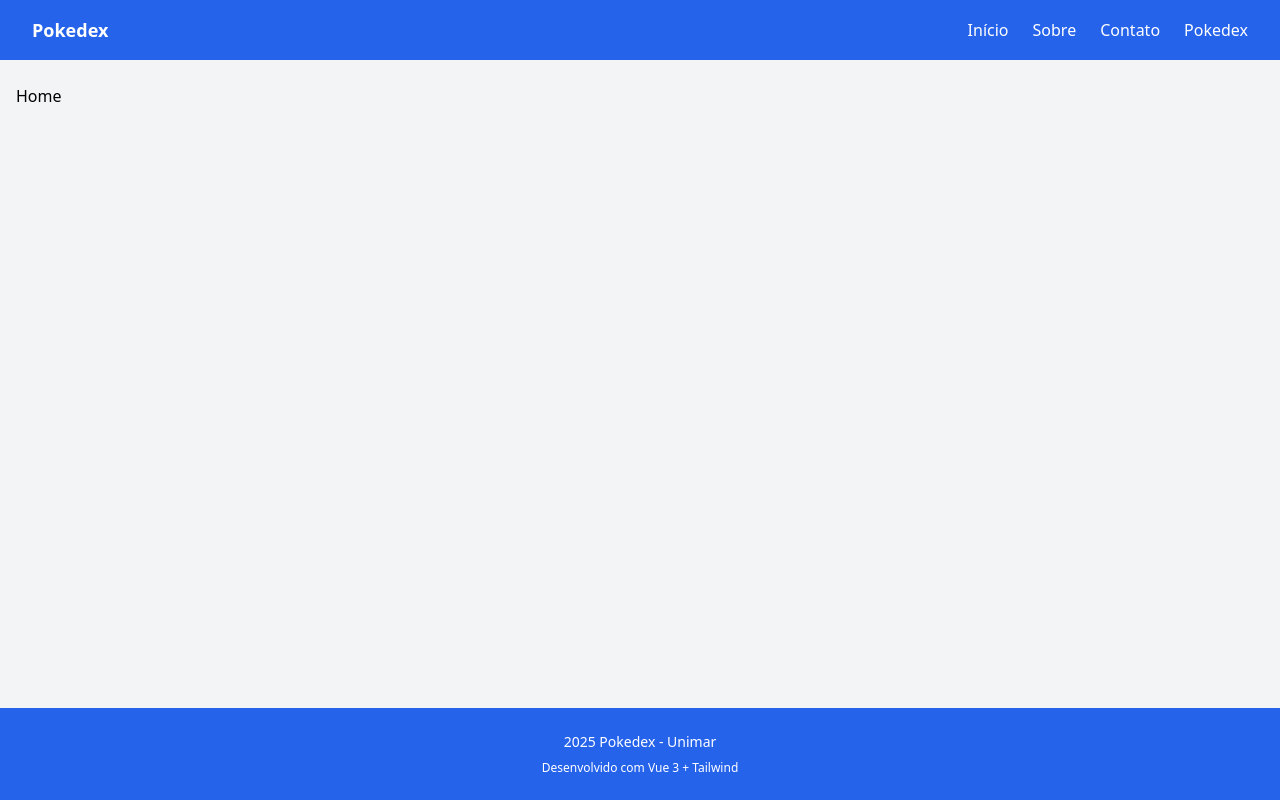
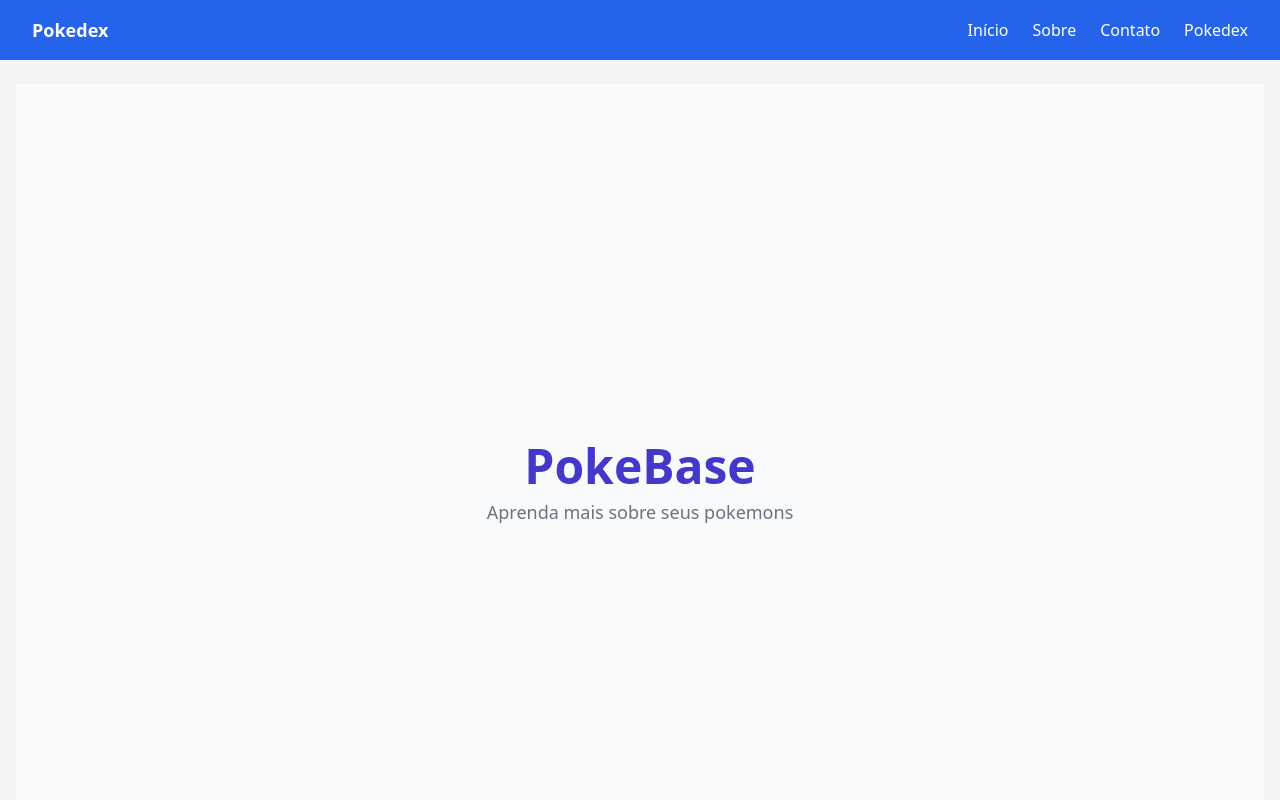
Before and after one commit to takiguchii/Pokedex-VueJs, a Vue app in the folder PokedexVueJs/: page / in a window 1280 px wide. Shown: the top 800 px of the page. Built offline with nearby package versions, Linux system fonts and the light colour scheme.

Commit message:
Feat: Create HomePage

```diff
--- a/PokedexVueJs/src/views/HomeView.vue
+++ b/PokedexVueJs/src/views/HomeView.vue
@@ -2,7 +2,10 @@
 </script>
 
 <template>
-  <main>
-    <h1>Home</h1>
+  <main class="flex items-center justify-center min-h-screen bg-gray-50">
+    <div class="text-center">
+      <h1 class="text-5xl font-extrabold text-indigo-700 mb-2">PokeBase</h1>
+      <p class="text-lg text-gray-500 mt-2">Aprenda mais sobre seus pokemons</p>
+    </div>
   </main>
 </template>
```
